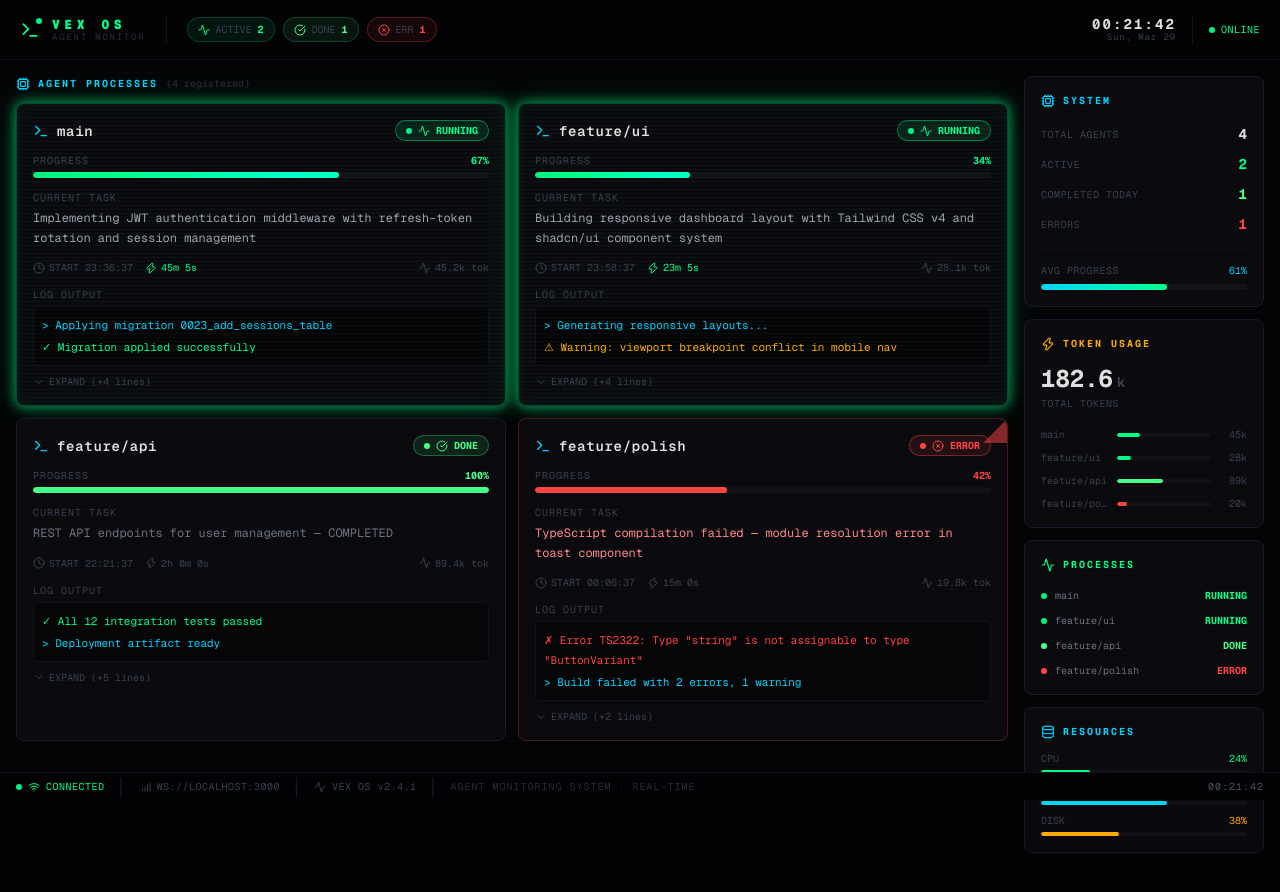
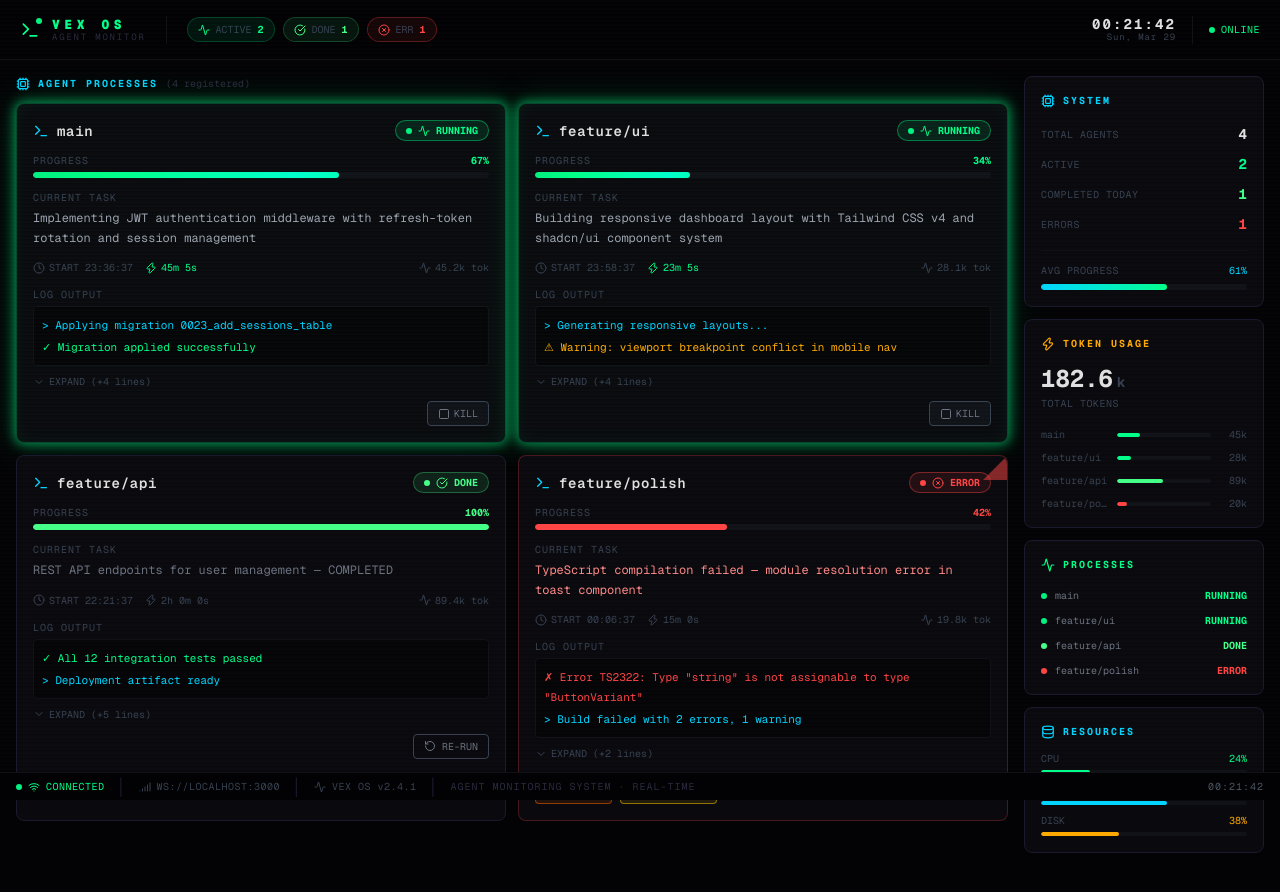
Before and after one commit to trititi360/vex-os, a Next.js app: page / in a window 1280 px wide. Built offline with nearby package versions, Linux system fonts and the light colour scheme.

Commit message:
feat: retry/fix/kill buttons on agent cards with toast notifications

```diff
--- /dev/null
+++ b/app/api/agents/[id]/fix/route.ts
@@ -0,0 +1,22 @@
+import { NextResponse } from 'next/server';
+import { exec } from 'child_process';
+import { promisify } from 'util';
+
+const execAsync = promisify(exec);
+
+export async function POST(
+  _req: Request,
+  { params }: { params: Promise<{ id: string }> }
+) {
+  const { id } = await params;
+
+  try {
+    await execAsync(
+      `openclaw sessions send --session-key ${id} "You encountered an error. Please analyze what went wrong and fix it automatically"`
+    );
+    return NextResponse.json({ success: true });
+  } catch (err) {
+    const message = err instanceof Error ? err.message : 'Failed to send fix command';
+    return NextResponse.json({ error: message }, { status: 500 });
+  }
+}
--- /dev/null
+++ b/app/api/agents/[id]/kill/route.ts
@@ -0,0 +1,20 @@
+import { NextResponse } from 'next/server';
+import { exec } from 'child_process';
+import { promisify } from 'util';
+
+const execAsync = promisify(exec);
+
+export async function POST(
+  _req: Request,
+  { params }: { params: Promise<{ id: string }> }
+) {
+  const { id } = await params;
+
+  try {
+    await execAsync(`openclaw subagents --action kill --target ${id}`);
+    return NextResponse.json({ success: true });
+  } catch (err) {
+    const message = err instanceof Error ? err.message : 'Failed to kill agent';
+    return NextResponse.json({ error: message }, { status: 500 });
+  }
+}
--- /dev/null
+++ b/app/api/agents/[id]/retry/route.ts
@@ -0,0 +1,22 @@
+import { NextResponse } from 'next/server';
+import { exec } from 'child_process';
+import { promisify } from 'util';
+
+const execAsync = promisify(exec);
+
+export async function POST(
+  _req: Request,
+  { params }: { params: Promise<{ id: string }> }
+) {
+  const { id } = await params;
+
+  try {
+    await execAsync(
+      `openclaw sessions send --session-key ${id} "Please continue where you left off and fix any errors"`
+    );
+    return NextResponse.json({ success: true });
+  } catch (err) {
+    const message = err instanceof Error ? err.message : 'Failed to send retry command';
+    return NextResponse.json({ error: message }, { status: 500 });
+  }
+}
--- a/components/AgentCard.tsx
+++ b/components/AgentCard.tsx
@@ -1,6 +1,6 @@
 'use client';
 
-import { useState, useEffect } from 'react';
+import { useState, useEffect, useCallback } from 'react';
 import {
   Activity,
   CheckCircle,
@@ -10,8 +10,13 @@ import {
   ChevronDown,
   ChevronUp,
   Zap,
+  RefreshCw,
+  Wrench,
+  Square,
+  RotateCcw,
 } from 'lucide-react';
 import { Agent, AgentStatus } from '@/types/agent';
+import Toast from './Toast';
 
 function formatElapsed(startTime: Date): string {
   const secs = Math.floor((Date.now() - startTime.getTime()) / 1000);
@@ -84,6 +89,8 @@ function logLineColor(line: string): string {
   return 'text-[#4b5563]';
 }
 
+type LoadingAction = 'retry' | 'fix' | 'kill' | 'rerun' | null;
+
 interface AgentCardProps {
   agent: Agent;
 }
@@ -91,6 +98,8 @@ interface AgentCardProps {
 export default function AgentCard({ agent }: AgentCardProps) {
   const [expanded, setExpanded] = useState(false);
   const [elapsed, setElapsed] = useState('');
+  const [loadingAction, setLoadingAction] = useState<LoadingAction>(null);
+  const [toast, setToast] = useState<{ message: string; type: 'success' | 'error' } | null>(null);
 
   useEffect(() => {
     const tick = () => setElapsed(formatElapsed(agent.startTime));
@@ -101,12 +110,37 @@ export default function AgentCard({ agent }: AgentCardProps) {
     }
   }, [agent.startTime, agent.status]);
 
+  const callAction = useCallback(async (action: LoadingAction, endpoint: string) => {
+    if (!action) return;
+    setLoadingAction(action);
+    try {
+      const res = await fetch(endpoint, { method: 'POST' });
+      const data = await res.json();
+      if (!res.ok) throw new Error(data.error ?? 'Request failed');
+      setToast({ message: `${action.charAt(0).toUpperCase() + action.slice(1)} sent successfully`, type: 'success' });
+    } catch (err) {
+      setToast({ message: err instanceof Error ? err.message : 'Unknown error', type: 'error' });
+    } finally {
+      setLoadingAction(null);
+    }
+  }, []);
+
   const cfg = STATUS_CONFIG[agent.status];
   const isRunning = agent.status === 'running';
   const isError = agent.status === 'error';
+  const isDone = agent.status === 'done';
   const visibleLogs = expanded ? agent.logs : agent.logs.slice(-2);
 
   return (
+    <>
+      {toast && (
+        <Toast
+          message={toast.message}
+          type={toast.type}
+          onDismiss={() => setToast(null)}
+        />
+      )}
+
       <div
         className={`relative rounded-lg border bg-[#0a0a0e] p-4 transition-all duration-300 ${cfg.cardBorder} ${isRunning ? 'glow-green' : ''}`}
       >
@@ -230,6 +264,79 @@ export default function AgentCard({ agent }: AgentCardProps) {
             )}
           </button>
         )}
+
+        {/* ── Error message ── */}
+        {isError && agent.errorMessage && (
+          <div className="mt-3 rounded border border-[#ff4444]/30 bg-[#ff4444]/5 px-3 py-2">
+            <div className="text-[10px] font-mono text-[#ff4444] tracking-widest mb-1">ERROR</div>
+            <p className="text-xs font-mono text-[#ff8888] leading-relaxed">{agent.errorMessage}</p>
           </div>
+        )}
+
+        {/* ── Action buttons ── */}
+        {isError && (
+          <div className="mt-3 flex gap-2">
+            <button
+              onClick={() => callAction('retry', `/api/agents/${agent.id}/retry`)}
+              disabled={loadingAction !== null}
+              className="flex items-center gap-1.5 rounded border border-[#ff6600]/50 bg-[#ff6600]/10 px-3 py-1.5 text-[11px] font-mono font-bold text-[#ff8844] transition-all hover:border-[#ff6600]/80 hover:bg-[#ff6600]/20 hover:text-[#ffaa66] disabled:cursor-not-allowed disabled:opacity-50"
+            >
+              {loadingAction === 'retry' ? (
+                <RefreshCw className="w-3 h-3 animate-spin" />
+              ) : (
+                <RefreshCw className="w-3 h-3" />
+              )}
+              RETRY
+            </button>
+            <button
+              onClick={() => callAction('fix', `/api/agents/${agent.id}/fix`)}
+              disabled={loadingAction !== null}
+              className="flex items-center gap-1.5 rounded border border-[#ffcc00]/50 bg-[#ffcc00]/10 px-3 py-1.5 text-[11px] font-mono font-bold text-[#ffdd44] transition-all hover:border-[#ffcc00]/80 hover:bg-[#ffcc00]/20 hover:text-[#ffee88] disabled:cursor-not-allowed disabled:opacity-50"
+            >
+              {loadingAction === 'fix' ? (
+                <Wrench className="w-3 h-3 animate-spin" />
+              ) : (
+                <Wrench className="w-3 h-3" />
+              )}
+              AUTO-FIX
+            </button>
+          </div>
+        )}
+
+        {isRunning && (
+          <div className="mt-3 flex justify-end">
+            <button
+              onClick={() => callAction('kill', `/api/agents/${agent.id}/kill`)}
+              disabled={loadingAction !== null}
+              className="flex items-center gap-1 rounded border border-[#374151] bg-[#111118] px-2.5 py-1 text-[10px] font-mono text-[#6b7280] transition-all hover:border-[#6b7280] hover:text-[#9ca3af] disabled:cursor-not-allowed disabled:opacity-50"
+            >
+              {loadingAction === 'kill' ? (
+                <RefreshCw className="w-3 h-3 animate-spin" />
+              ) : (
+                <Square className="w-3 h-3" />
+              )}
+              KILL
+            </button>
+          </div>
+        )}
+
+        {isDone && (
+          <div className="mt-3 flex justify-end">
+            <button
+              onClick={() => callAction('rerun', `/api/agents/${agent.id}/retry`)}
+              disabled={loadingAction !== null}
+              className="flex items-center gap-1.5 rounded border border-[#374151] px-2.5 py-1 text-[10px] font-mono text-[#6b7280] transition-all hover:border-[#44ff88]/40 hover:text-[#44ff88] disabled:cursor-not-allowed disabled:opacity-50"
+            >
+              {loadingAction === 'rerun' ? (
+                <RefreshCw className="w-3 h-3 animate-spin" />
+              ) : (
+                <RotateCcw className="w-3 h-3" />
+              )}
+              RE-RUN
+            </button>
+          </div>
+        )}
+      </div>
+    </>
   );
 }
--- /dev/null
+++ b/components/Toast.tsx
@@ -0,0 +1,42 @@
+'use client';
+
+import { useEffect } from 'react';
+import { CheckCircle, XCircle, X } from 'lucide-react';
+
+interface ToastProps {
+  message: string;
+  type: 'success' | 'error';
+  onDismiss: () => void;
+  duration?: number;
+}
+
+export default function Toast({ message, type, onDismiss, duration = 3000 }: ToastProps) {
+  useEffect(() => {
+    const id = setTimeout(onDismiss, duration);
+    return () => clearTimeout(id);
+  }, [onDismiss, duration]);
+
+  return (
+    <div
+      className={`fixed bottom-4 right-4 z-50 flex items-center gap-2.5 rounded-lg border px-4 py-3 font-mono text-xs shadow-lg transition-all animate-in slide-in-from-bottom-2 ${
+        type === 'success'
+          ? 'border-[#00ff88]/30 bg-[#0a0a0e] text-[#00ff88]'
+          : 'border-[#ff4444]/30 bg-[#0a0a0e] text-[#ff6666]'
+      }`}
+    >
+      {type === 'success' ? (
+        <CheckCircle className="w-3.5 h-3.5 flex-shrink-0" />
+      ) : (
+        <XCircle className="w-3.5 h-3.5 flex-shrink-0" />
+      )}
+      <span>{message}</span>
+      <button
+        onClick={onDismiss}
+        className="ml-1 opacity-60 hover:opacity-100 transition-opacity"
+        aria-label="Dismiss"
+      >
+        <X className="w-3 h-3" />
+      </button>
+    </div>
+  );
+}
--- a/types/agent.ts
+++ b/types/agent.ts
@@ -9,6 +9,7 @@ export interface Agent {
   progress: number; // 0–100
   logs: string[];
   tokenUsage: number;
+  errorMessage?: string;
 }
 
 export interface SystemStats {
```
Lines whose indentation alone changed are shown as unchanged.
